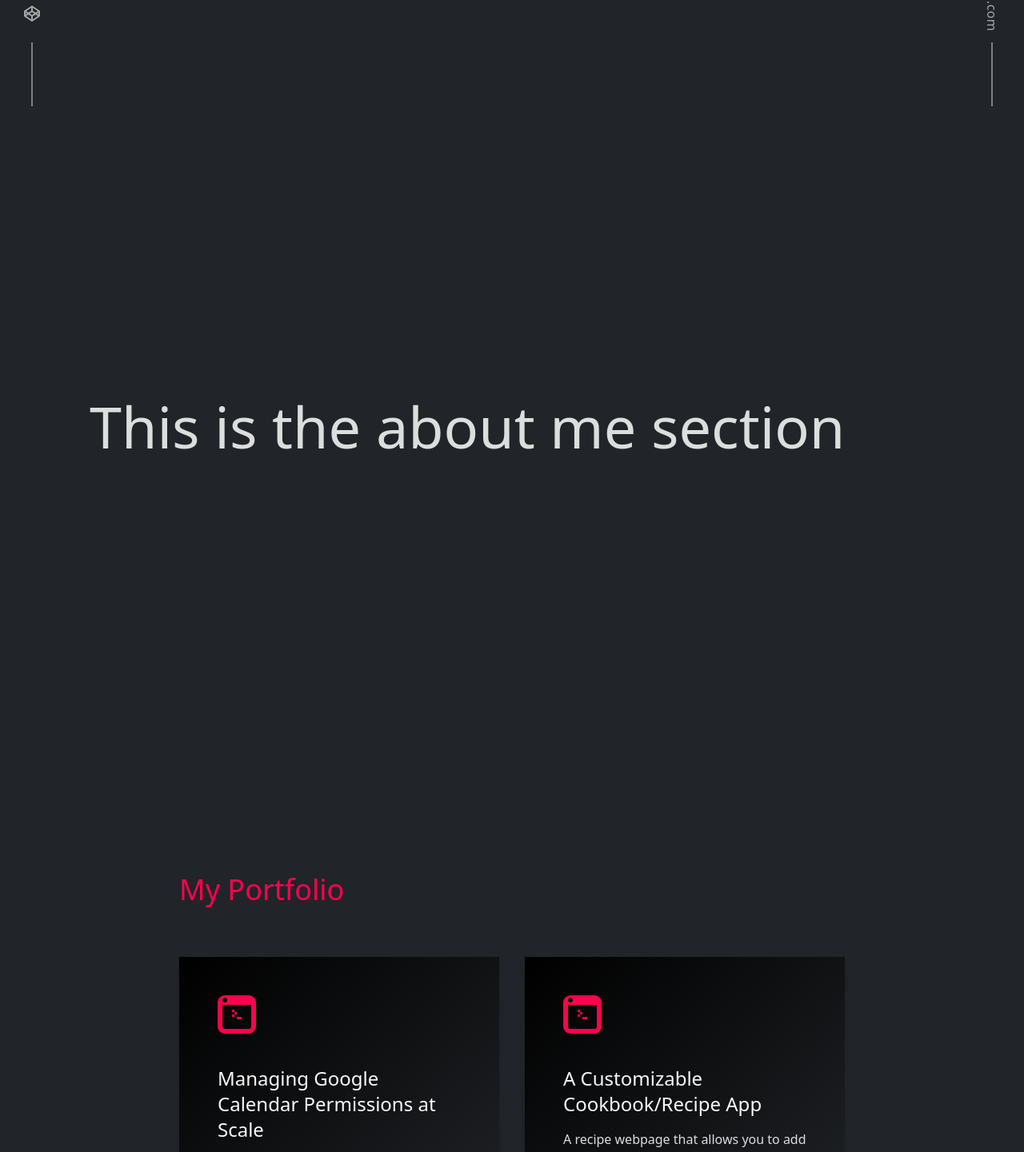
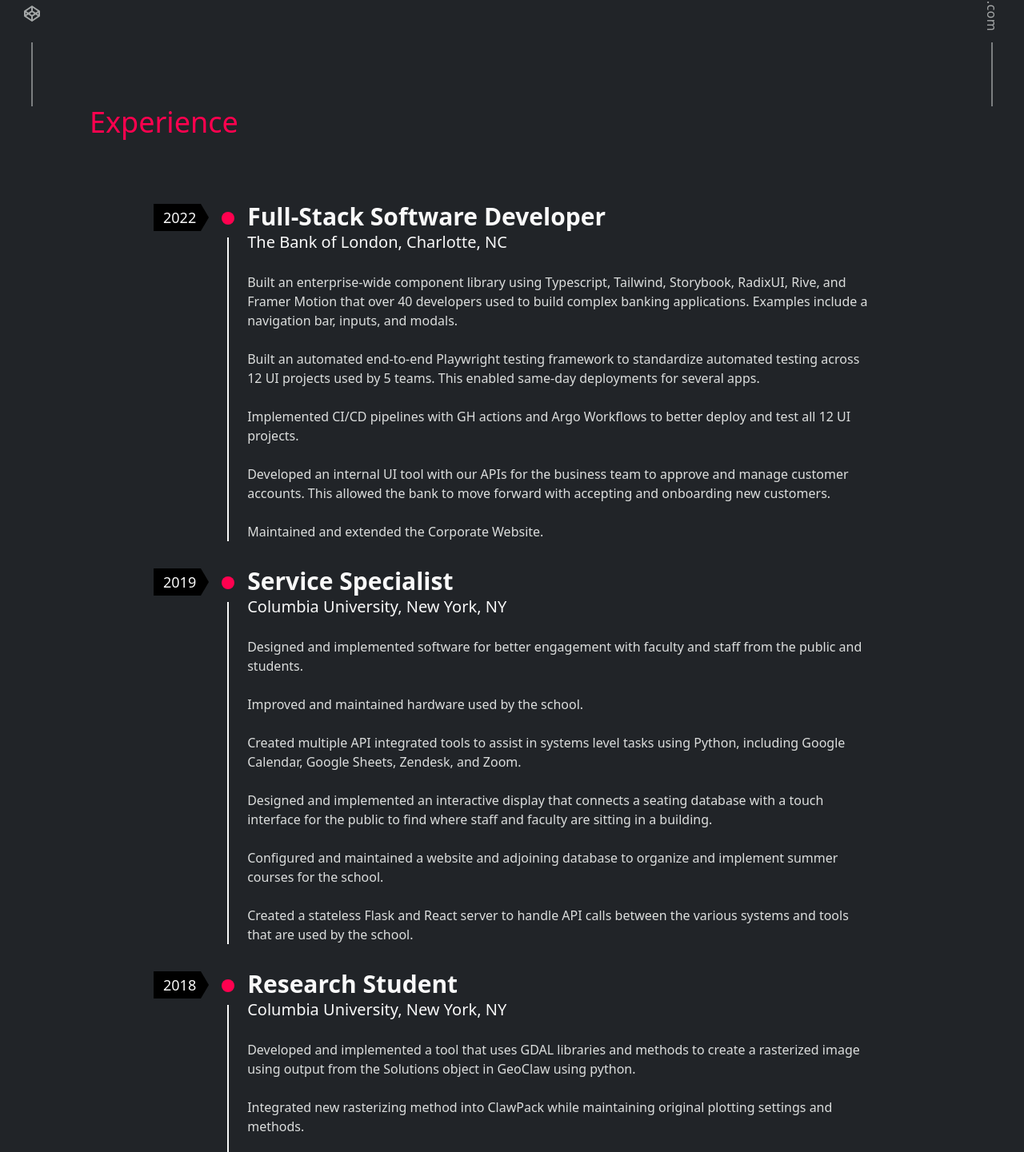
Before and after one commit to AsianHam/my-website, a Next.js app: page / in a window 1280 px wide. Shown: the part 667-2108 px from the top of the page at 80% size. Built offline with nearby package versions, Linux system fonts and the light colour scheme.

Commit message:
add the experience section

```diff
--- a/src/app/page.tsx
+++ b/src/app/page.tsx
@@ -2,20 +2,20 @@
 
 import { Email } from '@/components/email';
 import { HorizontalNavBar } from '@/components/horizontal-nav-bar';
-import { AboutMeSection } from '@/components/sections/about-me-section';
+import { ExperienceSection } from '@/components/sections/experience';
 import { IntroSection } from '@/components/sections/intro-section';
 import { PortfolioSection } from '@/components/sections/portfolio-section';
 import { SocialMedia } from '@/components/social-media';
 import { useRef } from 'react';
 
 export default function Home() {
-  const aboutRef = useRef<HTMLElement>(null);
+  const experienceRef = useRef<HTMLElement>(null);
   const portfolioRef = useRef<HTMLElement>(null);
   const contactRef = useRef<HTMLElement>(null);
   return (
     <>
       <HorizontalNavBar
-        aboutRef={aboutRef}
+        experienceRef={experienceRef}
         portfolioRef={portfolioRef}
         contactRef={contactRef}
       />
@@ -23,7 +23,7 @@ export default function Home() {
       <Email />
       <div className='px-28'>
         <IntroSection />
-        <AboutMeSection ref={aboutRef} />
+        <ExperienceSection ref={experienceRef} />
         <PortfolioSection ref={portfolioRef} />
       </div>
     </>
--- /dev/null
+++ b/src/components/experience-card.tsx
@@ -0,0 +1,29 @@
+import { ReactElement, ReactNode } from 'react';
+import { Tag } from './tag';
+
+interface ExperienceCardProps {
+  title: string;
+  subtitle: string;
+  textContent: ReactElement[];
+  tagText: string;
+}
+
+export const ExperienceCard = ({
+  title,
+  subtitle,
+  textContent,
+  tagText,
+}: ExperienceCardProps) => (
+  <div className='flex'>
+    <Tag textContent={tagText} />
+    <div className='flex flex-col w-4 mx-4 items-center shrink-0'>
+      <span className='w-full h-4 shrink-0 mt-3 bg-torch-red rounded-full' />
+      <span className='w-0.5 h-full bg-alabaster mt-4' />
+    </div>
+    <div className='flex flex-col place-self-start'>
+      <h3 className='text-3xl text-alabaster font-bold'>{title}</h3>
+      <h4 className='text-xl text-alabaster'>{subtitle}</h4>
+      <span className='text-iron mt-6'>{textContent}</span>
+    </div>
+  </div>
+);
--- a/src/components/horizontal-nav-bar.tsx
+++ b/src/components/horizontal-nav-bar.tsx
@@ -4,11 +4,11 @@ import Java from '/public/java.svg';
 import { RefObject } from 'react';
 
 export const HorizontalNavBar = ({
-  aboutRef,
+  experienceRef,
   portfolioRef,
   contactRef,
 }: {
-  aboutRef: RefObject<HTMLElement>;
+  experienceRef: RefObject<HTMLElement>;
   portfolioRef: RefObject<HTMLElement>;
   contactRef: RefObject<HTMLElement>;
 }) => {
@@ -32,10 +32,10 @@ export const HorizontalNavBar = ({
       </span>
       <div className='flex h-full items-center gap-4 pr-8 text-iron text-lg'>
         <button
-          onClick={() => handleClick(aboutRef, '#about-me')}
+          onClick={() => handleClick(experienceRef, '#portfolio')}
           className='hover:text-torch-red'
         >
-          About
+          Experience
         </button>
         <button
           onClick={() => handleClick(portfolioRef, '#portfolio')}
--- a/src/components/sections/about-me-section.tsx
+++ b/src/components/sections/about-me-section.tsx
@@ -3,7 +3,7 @@ import { forwardRef } from 'react';
 export const AboutMeSection = forwardRef<HTMLElement>((_props, ref) => (
   <section
     id='about-me'
-    className='flex flex-col justify-center w-full h-screen'
+    className='flex flex-col justify-center w-full h-full'
     ref={ref}
   >
     <h2 className='text-7xl text-iron'>This is the about me section</h2>
--- /dev/null
+++ b/src/components/sections/experience.tsx
@@ -0,0 +1,110 @@
+import { forwardRef } from 'react';
+import { Tag } from '../tag';
+import { ExperienceCard } from '../experience-card';
+
+export const ExperienceSection = forwardRef<HTMLElement>((_props, ref) => (
+  <section
+    id='experience'
+    className='flex flex-col justify-center w-full h-full'
+    ref={ref}
+  >
+    <h2 className='text-torch-red text-4xl'>Experience</h2>
+    <div className='p-20 flex flex-col gap-8'>
+      <ExperienceCard
+        tagText='2022'
+        title='Full-Stack Software Developer'
+        subtitle='The Bank of London, Charlotte, NC'
+        textContent={[
+          <p key='exp 3 sentence 1'>
+            Built an enterprise-wide component library using Typescript,
+            Tailwind, Storybook, RadixUI, Rive, and Framer Motion that over 40
+            developers used to build complex banking applications. Examples
+            include a navigation bar, inputs, and modals.
+          </p>,
+          <br key='exp 3 break 1' />,
+          <p key='exp 3 sentence 2'>
+            Built an automated end-to-end Playwright testing framework to
+            standardize automated testing across 12 UI projects used by 5 teams.
+            This enabled same-day deployments for several apps.
+          </p>,
+          <br key='exp 3 break 2' />,
+          <p key='exp 3 sentence 3'>
+            Implemented CI/CD pipelines with GH actions and Argo Workflows to
+            better deploy and test all 12 UI projects.
+          </p>,
+          <br key='exp 3 break-3' />,
+          <p key='exp 3 sentence 4'>
+            Developed an internal UI tool with our APIs for the business team to
+            approve and manage customer accounts. This allowed the bank to move
+            forward with accepting and onboarding new customers.
+          </p>,
+          <br key='exp 3 break-4' />,
+          <p key='exp 3 sentence 5'>
+            Maintained and extended the Corporate Website.
+          </p>,
+        ]}
+      />
+      <ExperienceCard
+        tagText='2019'
+        title='Service Specialist'
+        subtitle='Columbia University, New York, NY'
+        textContent={[
+          <p key='exp 2 sentence 1'>
+            Designed and implemented software for better engagement with faculty
+            and staff from the public and students.
+          </p>,
+          <br key='exp 2 break 1' />,
+          <p key='exp 2 sentence 2'>
+            Improved and maintained hardware used by the school.
+          </p>,
+          <br key='exp 2 break 2' />,
+          <p key='exp 2 sentence 3'>
+            Created multiple API integrated tools to assist in systems level
+            tasks using Python, including Google Calendar, Google Sheets,
+            Zendesk, and Zoom.
+          </p>,
+          <br key='exp 2 break 3' />,
+          <p key='exp 2 sentence 4'>
+            Designed and implemented an interactive display that connects a
+            seating database with a touch interface for the public to find where
+            staff and faculty are sitting in a building.
+          </p>,
+          <br key='exp 2 break 4' />,
+          <p key='exp 2 sentence 5'>
+            Configured and maintained a website and adjoining database to
+            organize and implement summer courses for the school.
+          </p>,
+          <br key='exp 2 break 5' />,
+          <p key='exp 2 sentence 6'>
+            Created a stateless Flask and React server to handle API calls
+            between the various systems and tools that are used by the school.
+          </p>,
+        ]}
+      />
+      <ExperienceCard
+        tagText='2018'
+        title='Research Student'
+        subtitle='Columbia University, New York, NY'
+        textContent={[
+          <p key='exp 1 sentence 1'>
+            Developed and implemented a tool that uses GDAL libraries and
+            methods to create a rasterized image using output from the Solutions
+            object in GeoClaw using python.
+          </p>,
+          <br key='exp 1 break 1' />,
+          <p key='exp 1 sentence 2'>
+            Integrated new rasterizing method into ClawPack while maintaining
+            original plotting settings and methods.
+          </p>,
+          <br key='exp 1 break 2' />,
+          <p key='exp 1 sentence 3'>
+            Optimized method for use by a supercomputer to handle large
+            datasets.
+          </p>,
+        ]}
+      />
+    </div>
+  </section>
+));
+
+ExperienceSection.displayName = 'ExperienceSection';
--- a/src/components/sections/portfolio-section.tsx
+++ b/src/components/sections/portfolio-section.tsx
@@ -4,7 +4,7 @@ import { Project } from '../project';
 export const PortfolioSection = forwardRef<HTMLElement>((_props, ref) => (
   <section
     id='portfolio'
-    className='flex flex-col justify-center w-full h-full px-18 1200:px-28 1440:px-40 py-40'
+    className='flex flex-col justify-center w-full h-full 768:px-18 1200:px-28 1440:px-40 py-40'
     ref={ref}
   >
     <h2 className='text-4xl text-torch-red'>My Portfolio</h2>
--- /dev/null
+++ b/src/components/tag.tsx
@@ -0,0 +1,5 @@
+export const Tag = ({ textContent }: { textContent: string }) => (
+  <div className='flex relative py-2 pl-3 pr-4 mt-0.5 text-lg bg-black h-fit leading-none text-alabaster after:content-[""] after:absolute after:top-0 after:right-0 after:border-t-[17px] after:border-t-shark after:border-b-[17px] after:border-b-shark after:border-l-[10px] after:border-l-black before:w-0'>
+    {textContent}
+  </div>
+);
```
